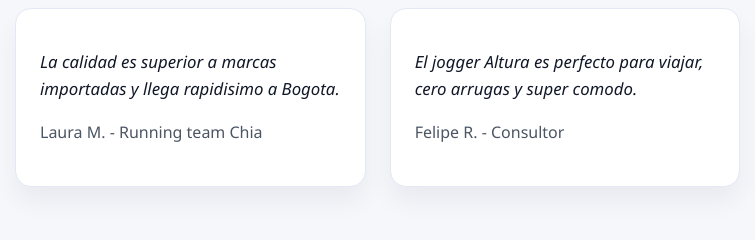
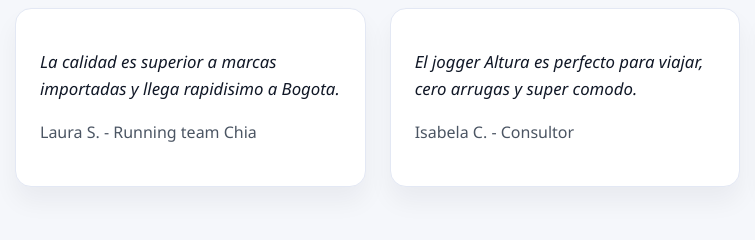
Before and after one commit to Juandieg19/mi-pagina-web, a plain HTML site: page index.html in a window 1280 px wide. Shown: the part 2860-3100 px from the top of the page, 75-830 px from the left. Drawn offline with Linux system fonts and the light colour scheme.

Commit message:
Update testimonials authors in index.html

```diff
--- a/index.html
+++ b/index.html
@@ -178,11 +178,11 @@
             <div class="container testimonials__grid">
                 <article>
                     <p class="quote">La calidad es superior a marcas importadas y llega rapidisimo a Bogota.</p>
-                    <p class="quote__author">Laura M. - Running team Chia</p>
+                    <p class="quote__author">Laura S. - Running team Chia</p>
                 </article>
                 <article>
                     <p class="quote">El jogger Altura es perfecto para viajar, cero arrugas y super comodo.</p>
-                    <p class="quote__author">Felipe R. - Consultor</p>
+                    <p class="quote__author">Isabela C. - Consultor</p>
                 </article>
                 <article>
                     <p class="quote">Excelente soporte pre y post venta. Compramos para el equipo de baile.</p>
```
